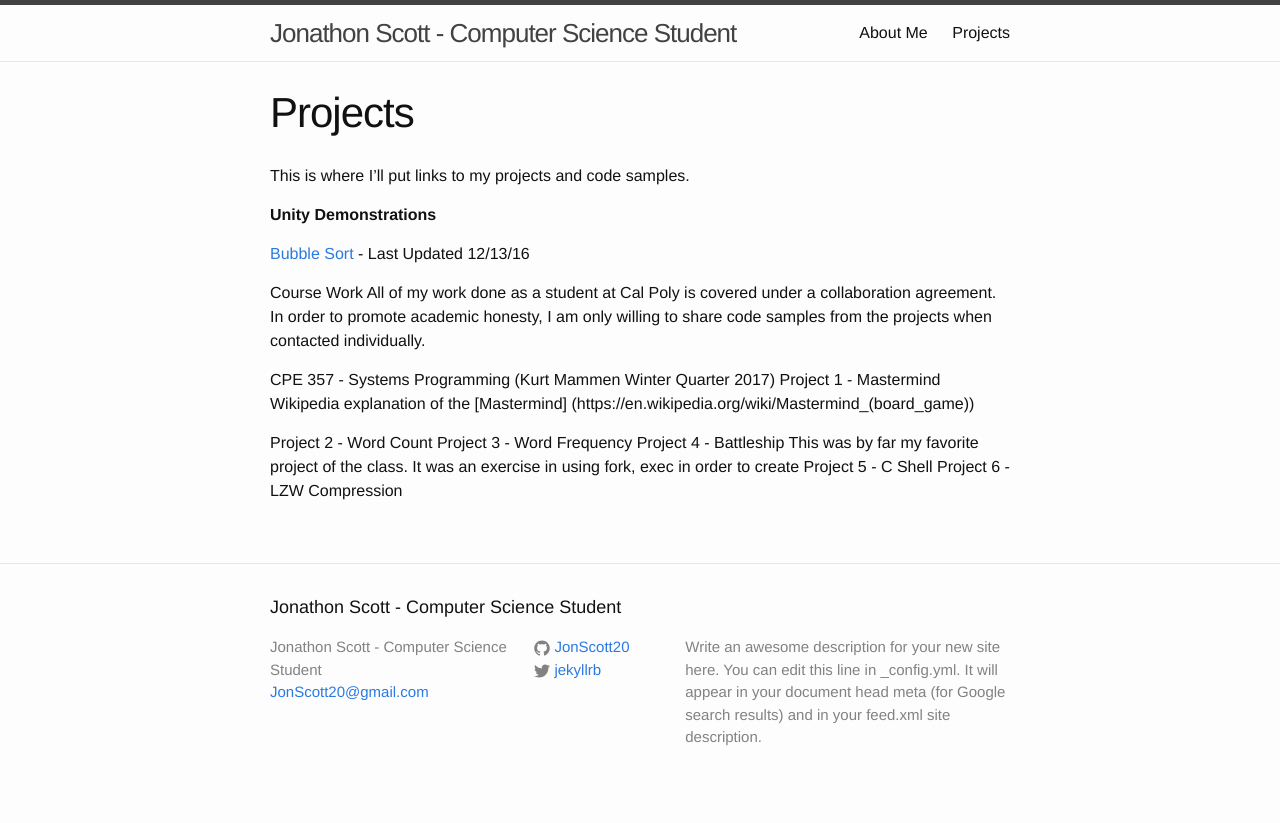
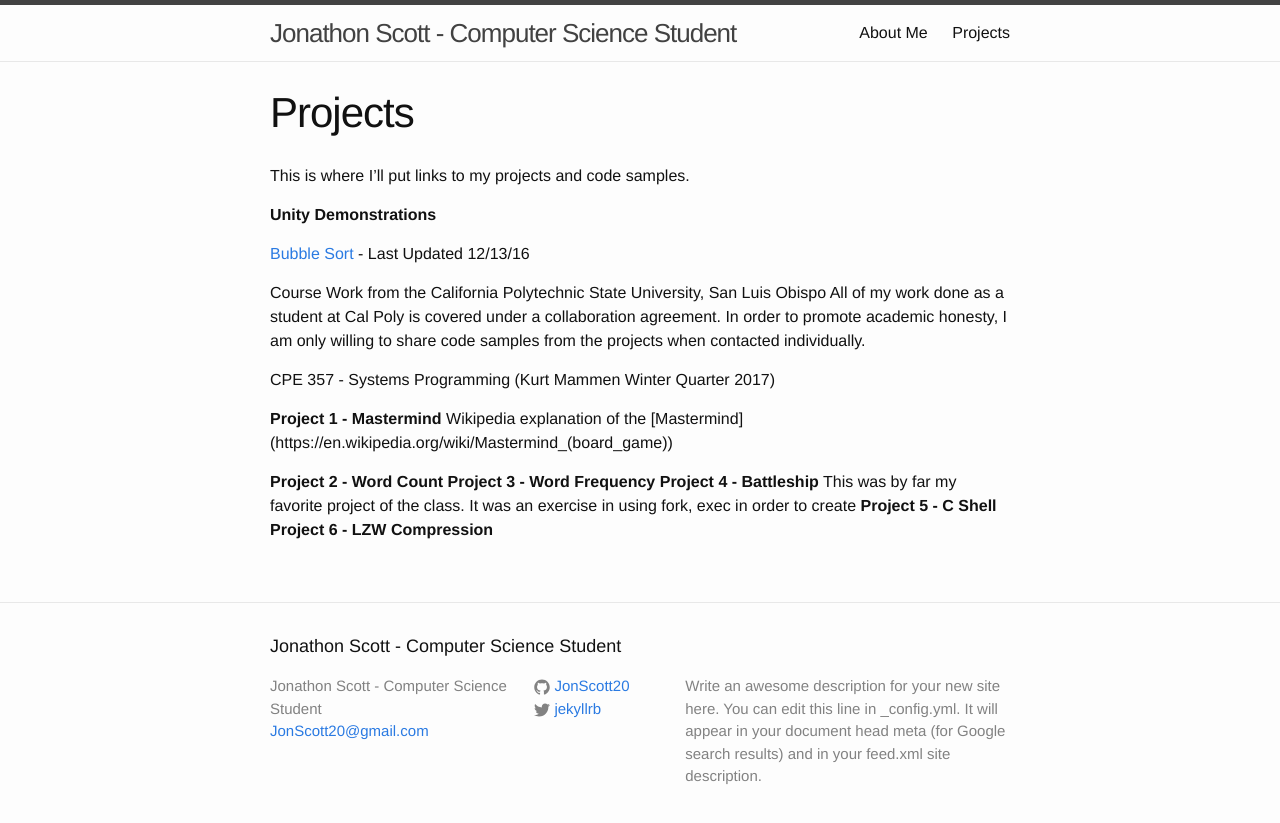
Before and after one commit to JonScott20/JonScott20.github.io, a Jekyll site: the page built from projects.md, in a window 1280 px wide. Shown: the top 823 px of the page. Built offline with Jekyll 4.4.1, drawn with Linux system fonts in a browser that asks for light colours.

Commit message:
Update projects.md

```diff
--- a/projects.md
+++ b/projects.md
@@ -10,17 +10,18 @@ This is where I'll put links to my projects and code samples.
 
 [Bubble Sort](https://jonscott20.github.io/Bubble_Sort/BubbleSort) - Last Updated 12/13/16
 
-Course Work
+Course Work from the California Polytechnic State University, San Luis Obispo
 All of my work done as a student at Cal Poly is covered under a collaboration agreement.
 In order to promote academic honesty, I am only willing to share code samples from the projects when contacted individually.
 
 CPE 357 - Systems Programming (Kurt Mammen Winter Quarter 2017)
-Project 1 - Mastermind
+
+**Project 1 - Mastermind**
   Wikipedia explanation of the [Mastermind] (https://en.wikipedia.org/wiki/Mastermind_(board_game))
 
-Project 2 - Word Count
-Project 3 - Word Frequency
-Project 4 - Battleship
+**Project 2 - Word Count**
+**Project 3 - Word Frequency**
+**Project 4 - Battleship**
   This was by far my favorite project of the class. It was an exercise in using fork, exec in order to create
-Project 5 - C Shell
-Project 6 - LZW Compression
+**Project 5 - C Shell**
+**Project 6 - LZW Compression**
```
